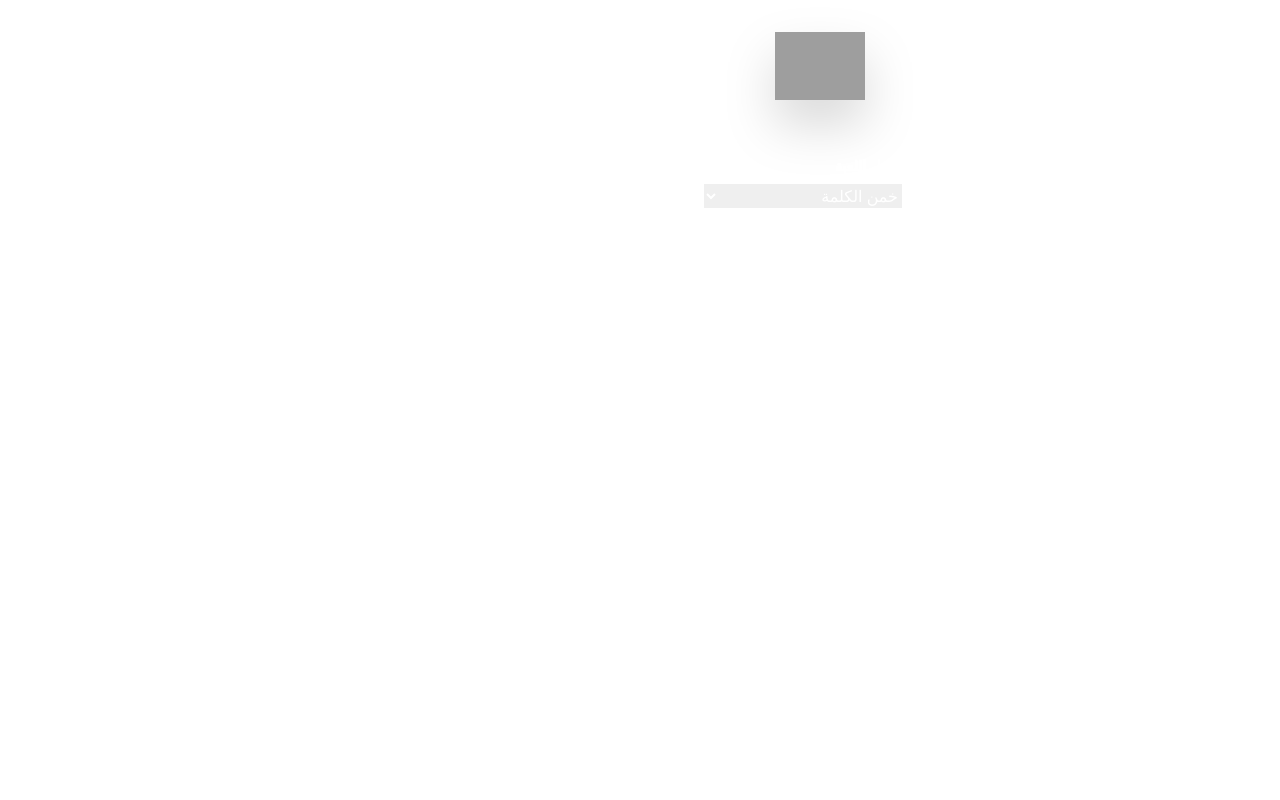
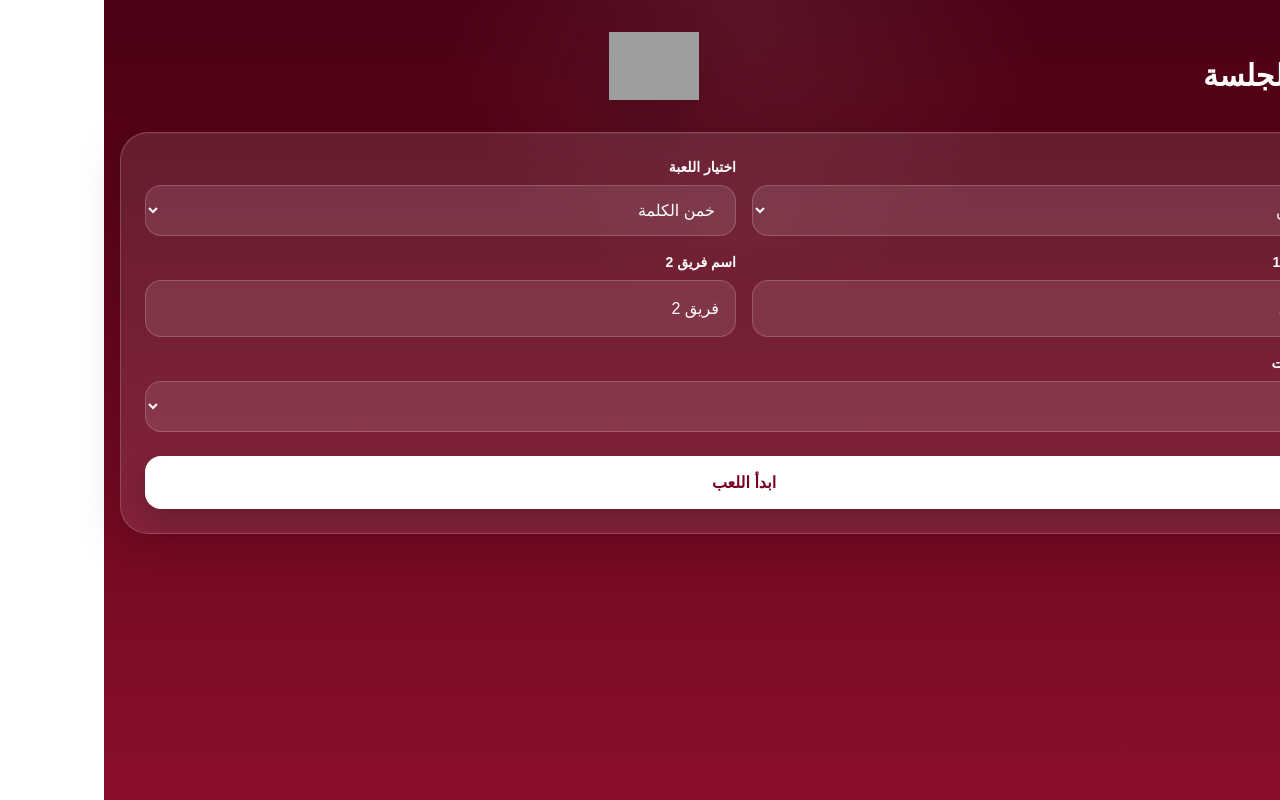
Before and after one commit to heelpeeri/khalnelab, a Next.js app: page /match in a window 1280 px wide. Built offline with nearby package versions, Linux system fonts and the light colour scheme; grey boxes are pictures that could not be loaded.

Commit message:
Update globals.css

```diff
--- a/src/app/globals.css
+++ b/src/app/globals.css
@@ -3,13 +3,163 @@
 @tailwind utilities;
 
 :root {
+  --bg-start: #4b0013;
+  --bg-end: #8b0f2a;
+  --panel: rgba(255, 255, 255, 0.1);
+  --panel-border: rgba(255, 255, 255, 0.18);
+  --text-main: #ffffff;
+  --text-soft: rgba(255, 255, 255, 0.78);
   --ease-smooth: cubic-bezier(0.22, 1, 0.36, 1);
+}
+
+html,
+body {
+  min-height: 100%;
 }
 
 body {
   direction: rtl;
+  color: var(--text-main);
+  background:
+    radial-gradient(circle at top, rgba(255,255,255,0.08), transparent 30%),
+    linear-gradient(180deg, var(--bg-start) 0%, var(--bg-end) 100%);
+  font-family: Arial, Helvetica, sans-serif;
 }
 
+/* ========== Base Helpers ========== */
+* {
+  box-sizing: border-box;
+}
+
+a {
+  text-decoration: none;
+  color: inherit;
+}
+
+select,
+input,
+button,
+textarea {
+  font: inherit;
+}
+
+::selection {
+  background: rgba(255,255,255,0.18);
+  color: white;
+}
+
+/* ========== Glass Style ========== */
+.glass {
+  background: rgba(255, 255, 255, 0.1);
+  border: 1px solid var(--panel-border);
+  backdrop-filter: blur(14px);
+  -webkit-backdrop-filter: blur(14px);
+  box-shadow:
+    0 12px 40px rgba(0, 0, 0, 0.18),
+    inset 0 1px 0 rgba(255,255,255,0.06);
+}
+
+/* ========== Buttons ========== */
+.btn-primary {
+  display: inline-flex;
+  align-items: center;
+  justify-content: center;
+  border-radius: 1rem;
+  background: white;
+  color: #7a001f;
+  padding: 0.9rem 1.4rem;
+  font-weight: 900;
+  box-shadow: 0 12px 28px rgba(0, 0, 0, 0.18);
+  transition:
+    transform 0.18s var(--ease-smooth),
+    box-shadow 0.22s var(--ease-smooth),
+    opacity 0.18s var(--ease-smooth),
+    background-color 0.22s var(--ease-smooth);
+}
+
+.btn-primary:hover {
+  transform: translateY(-1px);
+  box-shadow: 0 16px 34px rgba(0, 0, 0, 0.22);
+}
+
+.btn-primary:active {
+  transform: scale(0.96);
+}
+
+.btn-primary:disabled {
+  opacity: 0.55;
+  cursor: not-allowed;
+}
+
+.btn-secondary {
+  display: inline-flex;
+  align-items: center;
+  justify-content: center;
+  border-radius: 1rem;
+  border: 1px solid rgba(255,255,255,0.18);
+  background: rgba(255,255,255,0.1);
+  color: white;
+  padding: 0.9rem 1.4rem;
+  font-weight: 900;
+  transition:
+    transform 0.18s var(--ease-smooth),
+    background-color 0.22s var(--ease-smooth),
+    opacity 0.18s var(--ease-smooth);
+}
+
+.btn-secondary:hover {
+  transform: translateY(-1px);
+  background: rgba(255,255,255,0.14);
+}
+
+.btn-secondary:active {
+  transform: scale(0.96);
+}
+
+.btn-secondary:disabled {
+  opacity: 0.55;
+  cursor: not-allowed;
+}
+
+/* fallback any raw button */
+button {
+  transition:
+    transform 0.18s var(--ease-smooth),
+    opacity 0.18s var(--ease-smooth),
+    box-shadow 0.22s var(--ease-smooth),
+    background-color 0.22s var(--ease-smooth);
+}
+
+button:active {
+  transform: scale(0.96);
+}
+
+/* ========== Inputs ========== */
+.input {
+  width: 100%;
+  border-radius: 1rem;
+  border: 1px solid rgba(255,255,255,0.18);
+  background: rgba(255,255,255,0.1);
+  color: white;
+  padding: 0.95rem 1rem;
+  outline: none;
+  transition:
+    border-color 0.2s var(--ease-smooth),
+    background-color 0.2s var(--ease-smooth),
+    box-shadow 0.2s var(--ease-smooth);
+}
+
+.input::placeholder {
+  color: rgba(255,255,255,0.45);
+}
+
+.input:focus {
+  border-color: rgba(255,255,255,0.34);
+  background: rgba(255,255,255,0.13);
+  box-shadow: 0 0 0 3px rgba(255,255,255,0.08);
+}
+
+/* ========== Animation Keyframes ========== */
 @keyframes fade-in-up {
   from {
     opacity: 0;
@@ -80,7 +230,7 @@
     box-shadow: 0 0 0 rgba(255,255,255,0);
   }
   50% {
-    box-shadow: 0 0 24px rgba(255,255,255,0.18);
+    box-shadow: 0 0 24px rgba(255,255,255,0.16);
   }
 }
 
@@ -98,6 +248,7 @@
   }
 }
 
+/* ========== Animation Utility Classes ========== */
 .animate-fade-in-up {
   animation: fade-in-up 0.45s var(--ease-smooth) both;
 }
@@ -126,23 +277,6 @@
   animation: winner-pop 0.45s var(--ease-smooth) both;
 }
 
-/* عناصر تفاعلية موحدة */
-.btn-primary,
-.btn-secondary,
-button {
-  transition:
-    transform 0.18s var(--ease-smooth),
-    opacity 0.18s var(--ease-smooth),
-    box-shadow 0.22s var(--ease-smooth),
-    background-color 0.22s var(--ease-smooth);
-}
-
-button:active,
-.btn-primary:active,
-.btn-secondary:active {
-  transform: scale(0.96);
-}
-
 .card-animated {
   animation: fade-in-up 0.45s var(--ease-smooth) both;
 }
@@ -154,3 +288,22 @@
 .winner-animated {
   animation: winner-pop 0.45s var(--ease-smooth) both;
 }
+
+/* ========== Scrollbars (optional nice touch) ========== */
+::-webkit-scrollbar {
+  width: 10px;
+  height: 10px;
+}
+
+::-webkit-scrollbar-track {
+  background: rgba(255,255,255,0.06);
+}
+
+::-webkit-scrollbar-thumb {
+  background: rgba(255,255,255,0.18);
+  border-radius: 999px;
+}
+
+::-webkit-scrollbar-thumb:hover {
+  background: rgba(255,255,255,0.28);
+}
```
